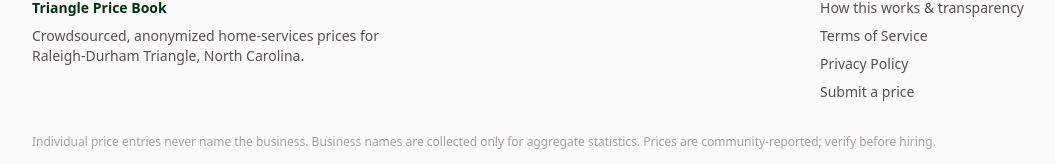
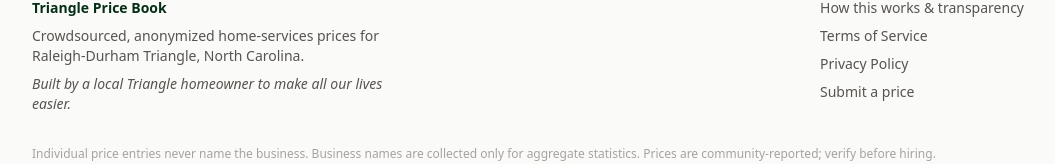
Before and after one commit to AlekGit8/triangle-price-book, a Next.js app: page / in a window 1280 px wide. Shown: the part 1238-1402 px from the top of the page, without its empty margins (112-1167 px from the left). Built offline with nearby package versions, Linux system fonts and the light colour scheme; no server answers.

Commit message:
Footer: add built-by-a-local-homeowner line

```diff
--- a/components/SiteFooter.tsx
+++ b/components/SiteFooter.tsx
@@ -11,6 +11,9 @@ export default function SiteFooter() {
             <p className="mt-2">
               Crowdsourced, anonymized home-services prices for{" "}
               {siteConfig.regionLongName}.
+            </p>
+            <p className="mt-2 italic">
+              Built by a local Triangle homeowner to make all our lives easier.
             </p>
           </div>
           <nav className="flex flex-col gap-2">
```
